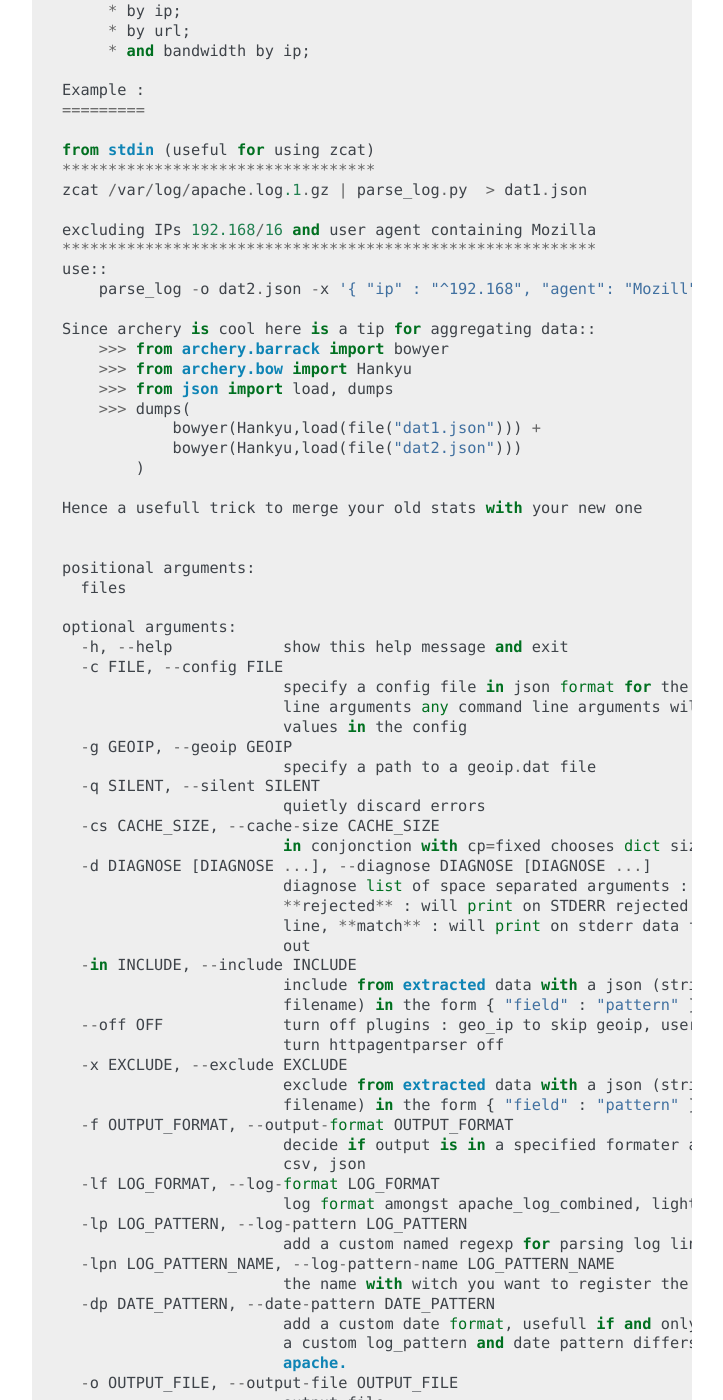
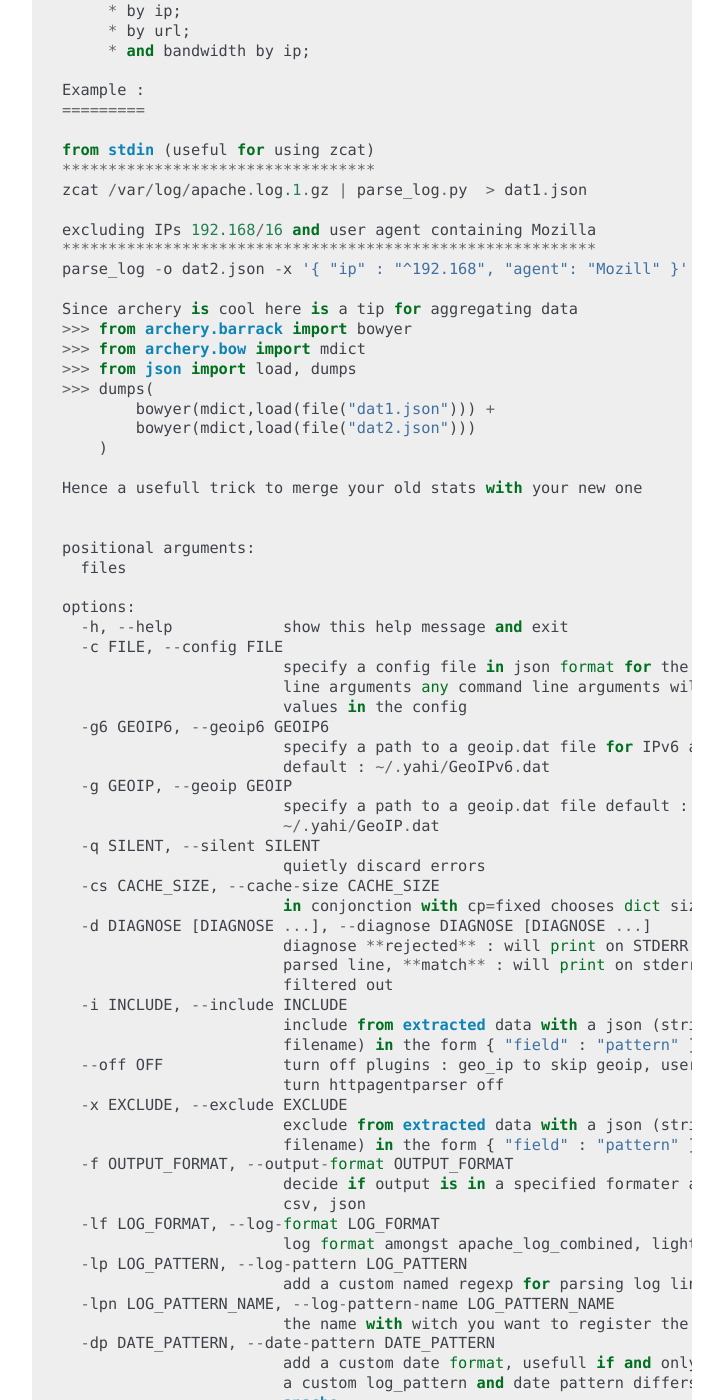
Before and after one commit to jul/yahi, a Sphinx documentation site: the page built from docs/source/cli_arg.rst, in a window 1280 px wide and 1400 px high, scrolled down 559 px. Shown: the whole window, without its empty margins (388-1111 px from the left). Built offline with Sphinx 7.4.7, drawn with Linux system fonts in a browser that asks for light colours; some of the changed text lies outside the part shown.

Commit message:
fix #12
geoIP file now expected by default to be in ~/.yahi

```diff
--- a/docs/source/cli_arg.txt
+++ b/docs/source/cli_arg.txt
@@ -1,7 +1,7 @@
-usage: speed_shoot [-h] [-c FILE] [-g GEOIP] [-q SILENT] [-cs CACHE_SIZE]
-                   [-d DIAGNOSE [DIAGNOSE ...]] [-in INCLUDE] [--off OFF]
-                   [-x EXCLUDE] [-f OUTPUT_FORMAT] [-lf LOG_FORMAT]
-                   [-lp LOG_PATTERN] [-lpn LOG_PATTERN_NAME]
+usage: speed_shoot [-h] [-c FILE] [-g6 GEOIP6] [-g GEOIP] [-q SILENT]
+                   [-cs CACHE_SIZE] [-d DIAGNOSE [DIAGNOSE ...]] [-i INCLUDE]
+                   [--off OFF] [-x EXCLUDE] [-f OUTPUT_FORMAT]
+                   [-lf LOG_FORMAT] [-lp LOG_PATTERN] [-lpn LOG_PATTERN_NAME]
                    [-dp DATE_PATTERN] [-o OUTPUT_FILE]
                    ...
 
@@ -27,17 +27,16 @@ zcat /var/log/apache.log.1.gz | parse_log.py  > dat1.json
 
 excluding IPs 192.168/16 and user agent containing Mozilla
 **********************************************************
-use::
-    parse_log -o dat2.json -x '{ "ip" : "^192.168", "agent": "Mozill" }'  /var/log/apache*.log
+parse_log -o dat2.json -x '{ "ip" : "^192.168", "agent": "Mozill" }'  /var/log/apache*.log
 
-Since archery is cool here is a tip for aggregating data::
-    >>> from archery.barrack import bowyer
-    >>> from archery.bow import Hankyu
-    >>> from json import load, dumps
-    >>> dumps(
-            bowyer(Hankyu,load(file("dat1.json"))) +
-            bowyer(Hankyu,load(file("dat2.json")))
-        )
+Since archery is cool here is a tip for aggregating data
+>>> from archery.barrack import bowyer
+>>> from archery.bow import mdict
+>>> from json import load, dumps
+>>> dumps(
+        bowyer(mdict,load(file("dat1.json"))) +
+        bowyer(mdict,load(file("dat2.json")))
+    )
 
 Hence a usefull trick to merge your old stats with your new one
 
@@ -45,24 +44,27 @@ Hence a usefull trick to merge your old stats with your new one
 positional arguments:
   files
 
-optional arguments:
+options:
   -h, --help            show this help message and exit
   -c FILE, --config FILE
                         specify a config file in json format for the command
                         line arguments any command line arguments will disable
                         values in the config
+  -g6 GEOIP6, --geoip6 GEOIP6
+                        specify a path to a geoip.dat file for IPv6 address
+                        default : ~/.yahi/GeoIPv6.dat
   -g GEOIP, --geoip GEOIP
-                        specify a path to a geoip.dat file
+                        specify a path to a geoip.dat file default :
+                        ~/.yahi/GeoIP.dat
   -q SILENT, --silent SILENT
                         quietly discard errors
   -cs CACHE_SIZE, --cache-size CACHE_SIZE
                         in conjonction with cp=fixed chooses dict size
   -d DIAGNOSE [DIAGNOSE ...], --diagnose DIAGNOSE [DIAGNOSE ...]
-                        diagnose list of space separated arguments :
-                        **rejected** : will print on STDERR rejected parsed
-                        line, **match** : will print on stderr data filtered
-                        out
-  -in INCLUDE, --include INCLUDE
+                        diagnose **rejected** : will print on STDERR rejected
+                        parsed line, **match** : will print on stderr data
+                        filtered out
+  -i INCLUDE, --include INCLUDE
                         include from extracted data with a json (string or
                         filename) in the form { "field" : "pattern" }
   --off OFF             turn off plugins : geo_ip to skip geoip, user_agent to
```
Also changed, not shown: yahi/__init__.py (+18 -10 lines).
